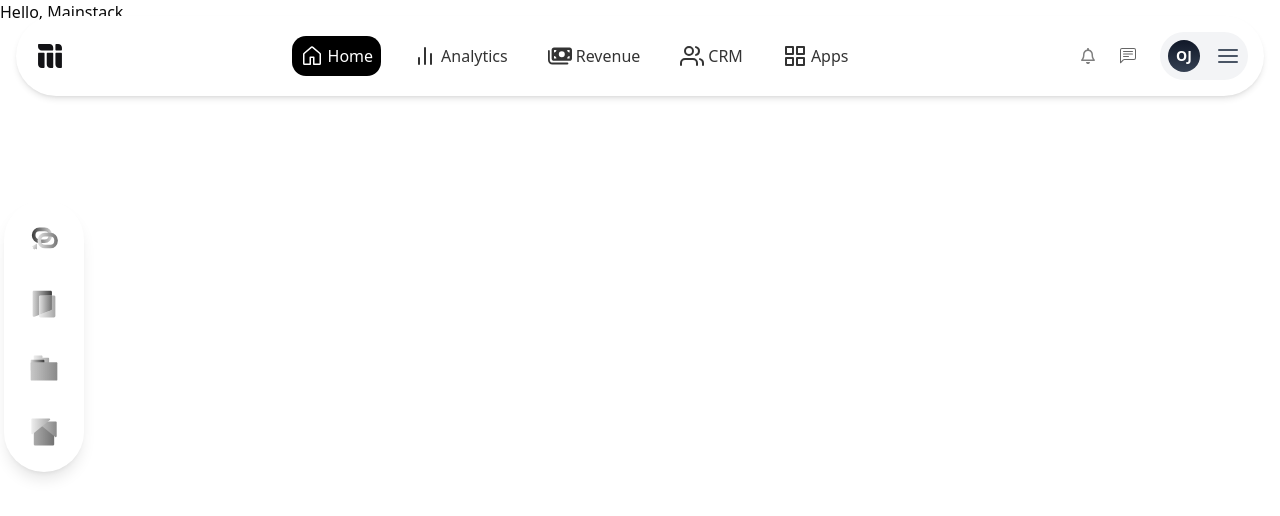
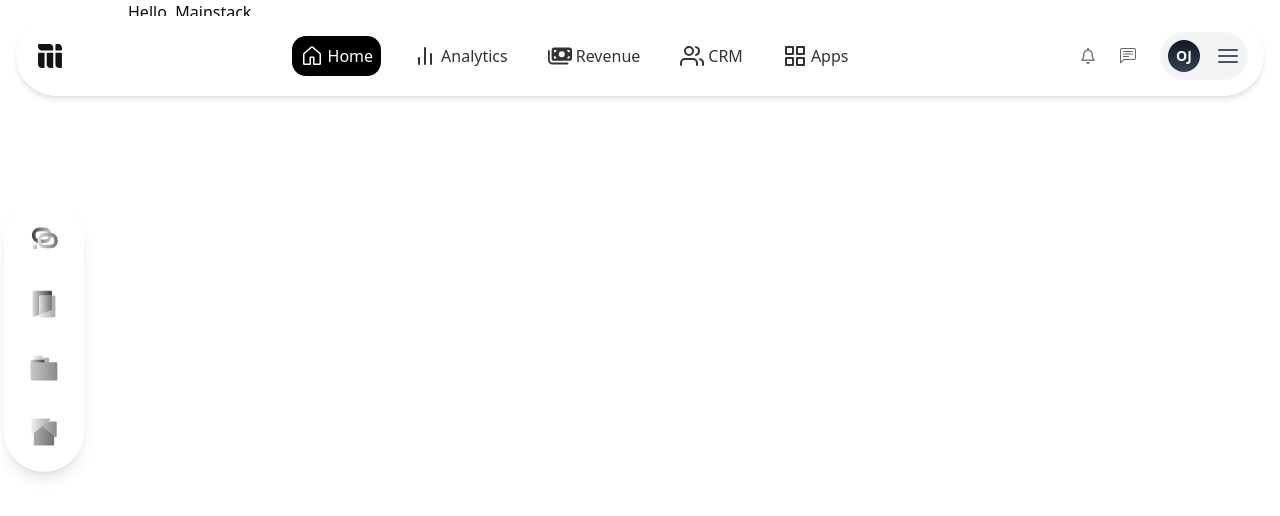
Before and after one commit to EmperorSmiles/mainstack-demo, a Next.js app: page / in a window 1280 px wide. Shown: the top 516 px of the page. Built offline with nearby package versions, Linux system fonts and the light colour scheme.

Commit message:
adjusted layout to fit design

```diff
--- a/src/app/layout.tsx
+++ b/src/app/layout.tsx
@@ -23,8 +23,10 @@ export default function RootLayout({
     <html lang="en">
       <body className={`${inter.variable} antialiased`}>
         <NavBar />
-        <SideBar />
-        {children}
+        <div className="flex w-full">
+          <SideBar />
+          <main className="w-full md:w-[90%] md:ml-[10%]">{children}</main>
+        </div>
       </body>
     </html>
   );
```
